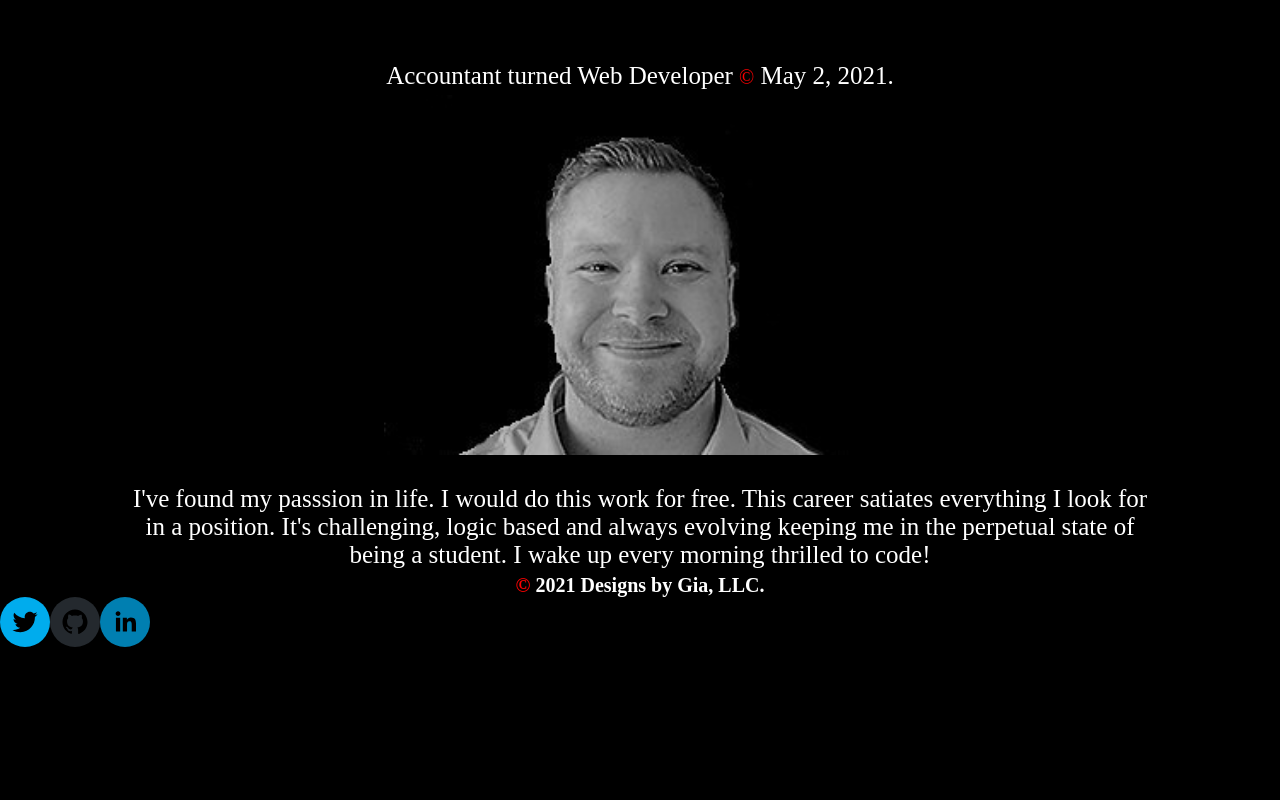
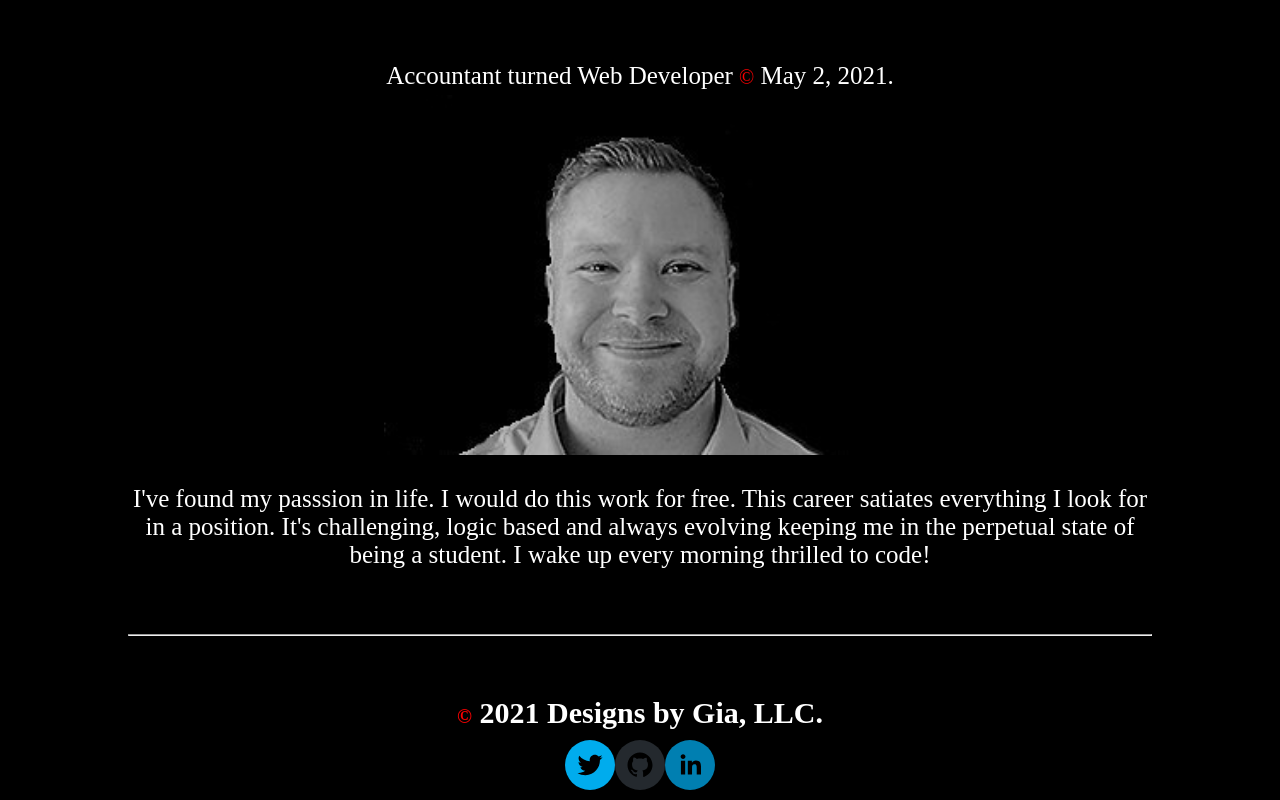
Before and after one commit to mjgiannelli/challenge-20-react-portfolio, a React (Create React App) app: page / in a window 1280 px wide. Shown: the part 571-1371 px from the top of the page. Before the commit the page ends 1218 px from the top, so only its background shows below. Built offline with nearby package versions, Linux system fonts and the light colour scheme.

Commit message:
add style to the footer component

```diff
--- a/src/components/Footer/index.js
+++ b/src/components/Footer/index.js
@@ -2,14 +2,19 @@ import { SocialIcon } from 'react-social-icons';
 
 function Footer() {
   return (
-      <footer>
-        <h5>
+    <footer className='box'>
+      <hr></hr>
+      <div className='row'>
+        <h5 className='col-10'>
           <span>&copy;</span> 2021 Designs by Gia, LLC.
         </h5>
-        <div>
+        <div id='icon-div' className='row'>
+          <div className='social-icons'>
           <SocialIcon url='https://twitter.com/MarkGiannelli2' />
           <SocialIcon url='https://github.com/mjgiannelli' />
           <SocialIcon url='https://www.linkedin.com/in/mark-giannelli-mba-458585108/' />
+          </div>
+        </div>
       </div>
     </footer>
   )
--- a/src/index.css
+++ b/src/index.css
@@ -348,6 +348,11 @@ footer .col-10 {
   text-align: center;
 }
 
+#icon-div {
+  justify-content: center;
+  padding: 1rem 0;
+}
+
 }
 
 /* // Small devices (landscape phones, 576px and up) */
@@ -366,6 +371,8 @@ footer .col-10 {
       width: 45rem;
       height: 22rem;
   }
+
+
 }
 
 /* // Medium devices (tablets, 768px and up) */
@@ -427,10 +434,6 @@ footer .col-10 {
 
   #linkedin {
       width: 12%
-  }
-
-  footer .col-10 {
-      text-align: right;
   }
 }
 
```
Lines whose indentation alone changed are shown as unchanged.
